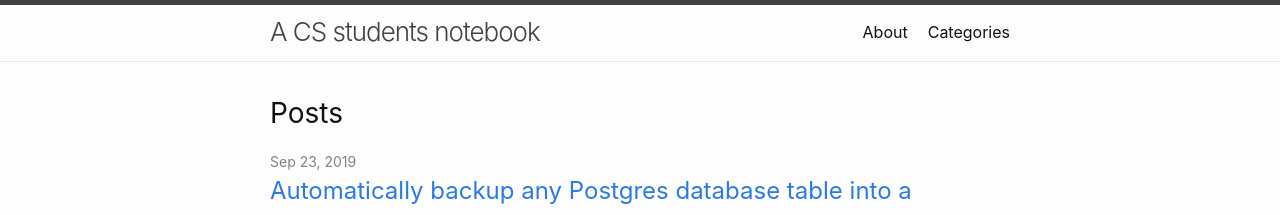
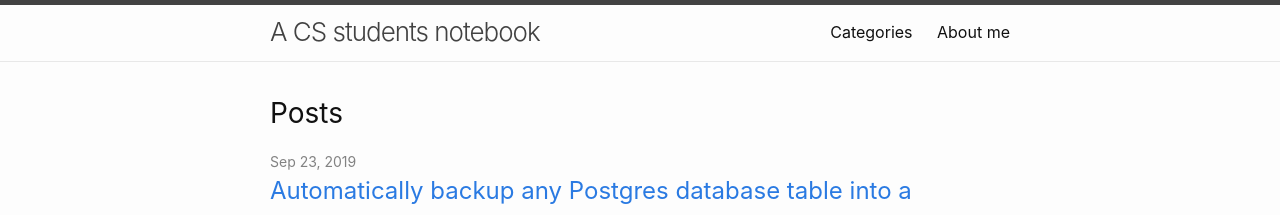
Before and after one commit to frietz58/frietz58.github.io, a Jekyll site: the page built from index.markdown, in a window 1280 px wide. Shown: the top 215 px of the page. Built offline with Jekyll 4.4.1, drawn with Linux system fonts in a browser that asks for light colours.

Commit message:
switch dynamic navigation links to static for more control

```diff
--- a/_includes/header.html
+++ b/_includes/header.html
@@ -17,12 +17,16 @@
         </label>
 
         <div class="trigger">
+          <!--
           {%- for path in page_paths -%}
             {%- assign my_page = site.pages | where: "path", path | first -%}
             {%- if my_page.title -%}
             <a class="page-link" href="{{ my_page.url | relative_url }}">{{ my_page.title | escape }}</a>
             {%- endif -%}
           {%- endfor -%}
+          -->
+          <a class="page-link" href="/categories/">Categories</a>
+          <a class="page-link" href="/about/">About me</a>
         </div>
       </nav>
     {%- endif -%}
```
